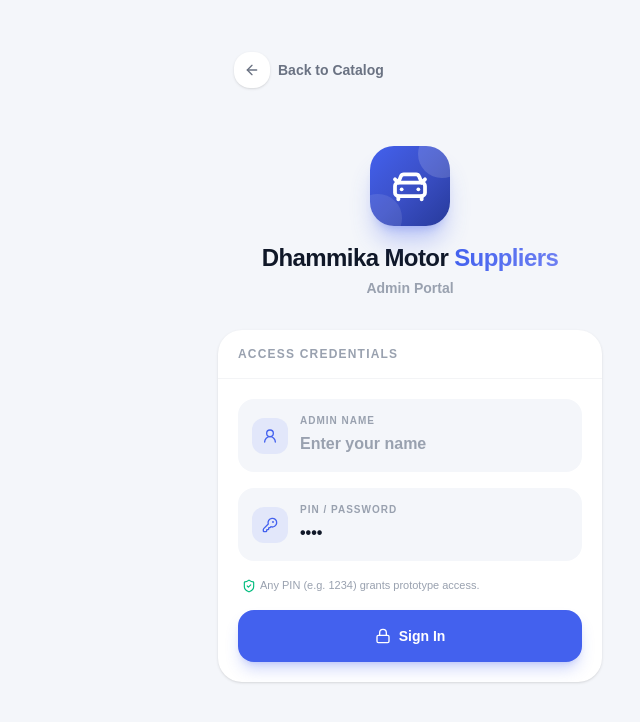
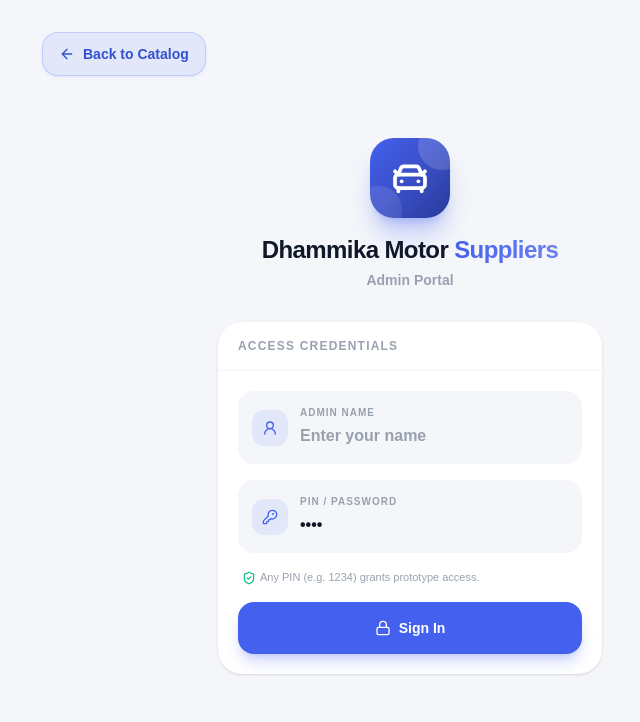
Before and after one commit to ChathuraIshara/Dhammika-motor-suppliers, a Next.js app: page /admin/login in a window 1280 px wide. Shown: the top 722 px of the page, without its empty margins (230-870 px from the left). Built offline with nearby package versions, Linux system fonts and the light colour scheme.

Commit message:
Fix back button

```diff
--- a/app/admin/login/page.tsx
+++ b/app/admin/login/page.tsx
@@ -30,14 +30,12 @@ export default function AdminLoginPage() {
   return (
     <div className="min-h-screen bg-[#F4F6FA] flex flex-col">
       {/* Top bar */}
-      <div className="px-4 pt-12 pb-4 max-w-sm mx-auto w-full">
+      <div className="w-full max-w-3xl px-4 pt-8 pb-4 mx-auto">
         <Link
           href="/"
-          className="inline-flex items-center gap-2 text-sm font-semibold text-gray-500 hover:text-gray-900 transition-colors min-h-[44px]"
+          className="inline-flex items-center gap-2 rounded-2xl border border-[#4361EE]/20 bg-[#4361EE]/10 px-4 py-2.5 text-sm font-bold text-[#3451D1] shadow-sm shadow-[#4361EE]/10 hover:border-[#4361EE]/40 hover:bg-[#4361EE]/15 hover:text-[#273A9B] transition-all min-h-[44px]"
         >
-          <div className="w-9 h-9 bg-white rounded-2xl shadow-sm flex items-center justify-center">
-            <ArrowLeft className="w-4 h-4" />
-          </div>
+          <ArrowLeft className="w-4 h-4" />
           <span>Back to Catalog</span>
         </Link>
       </div>
```
